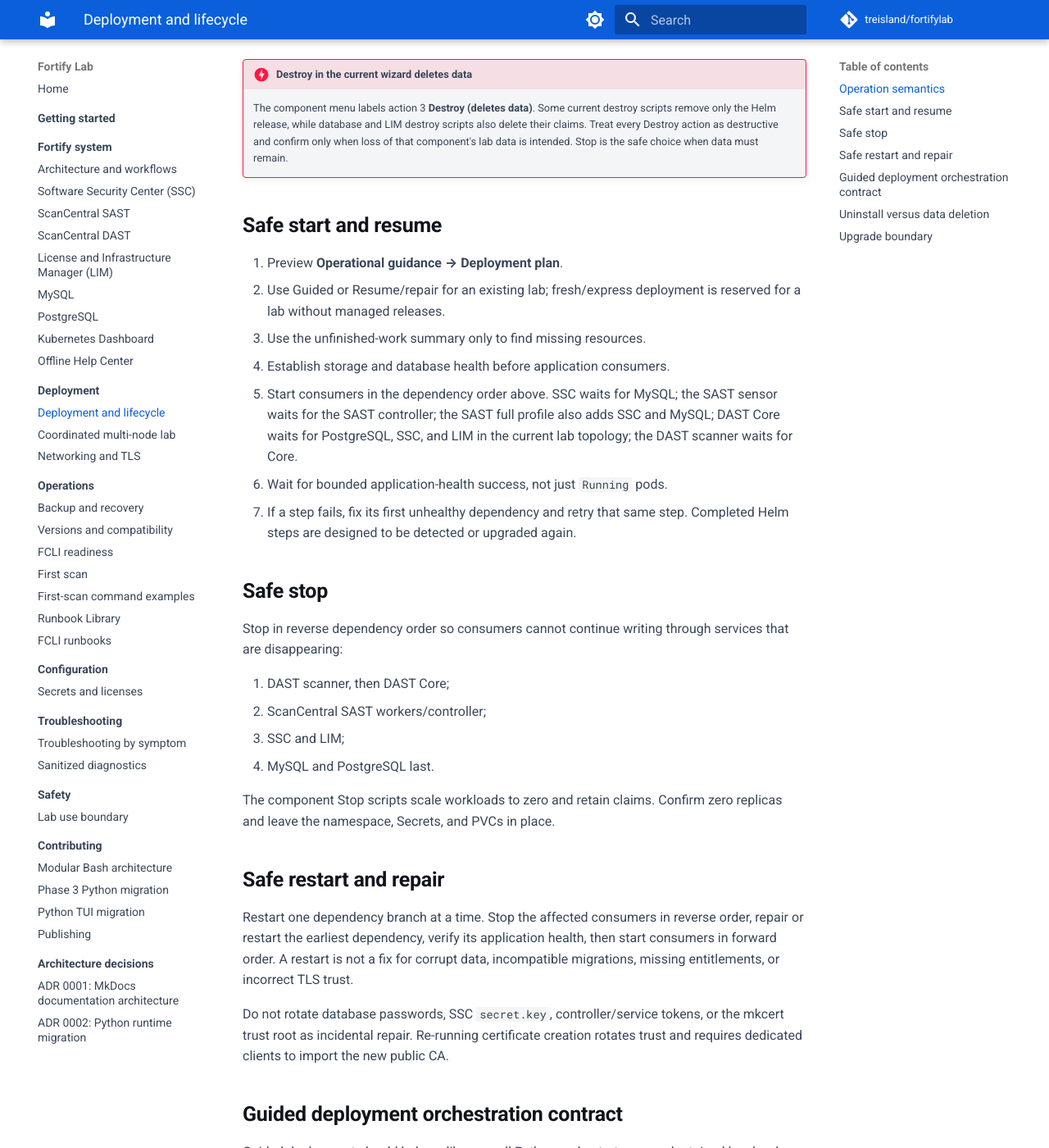
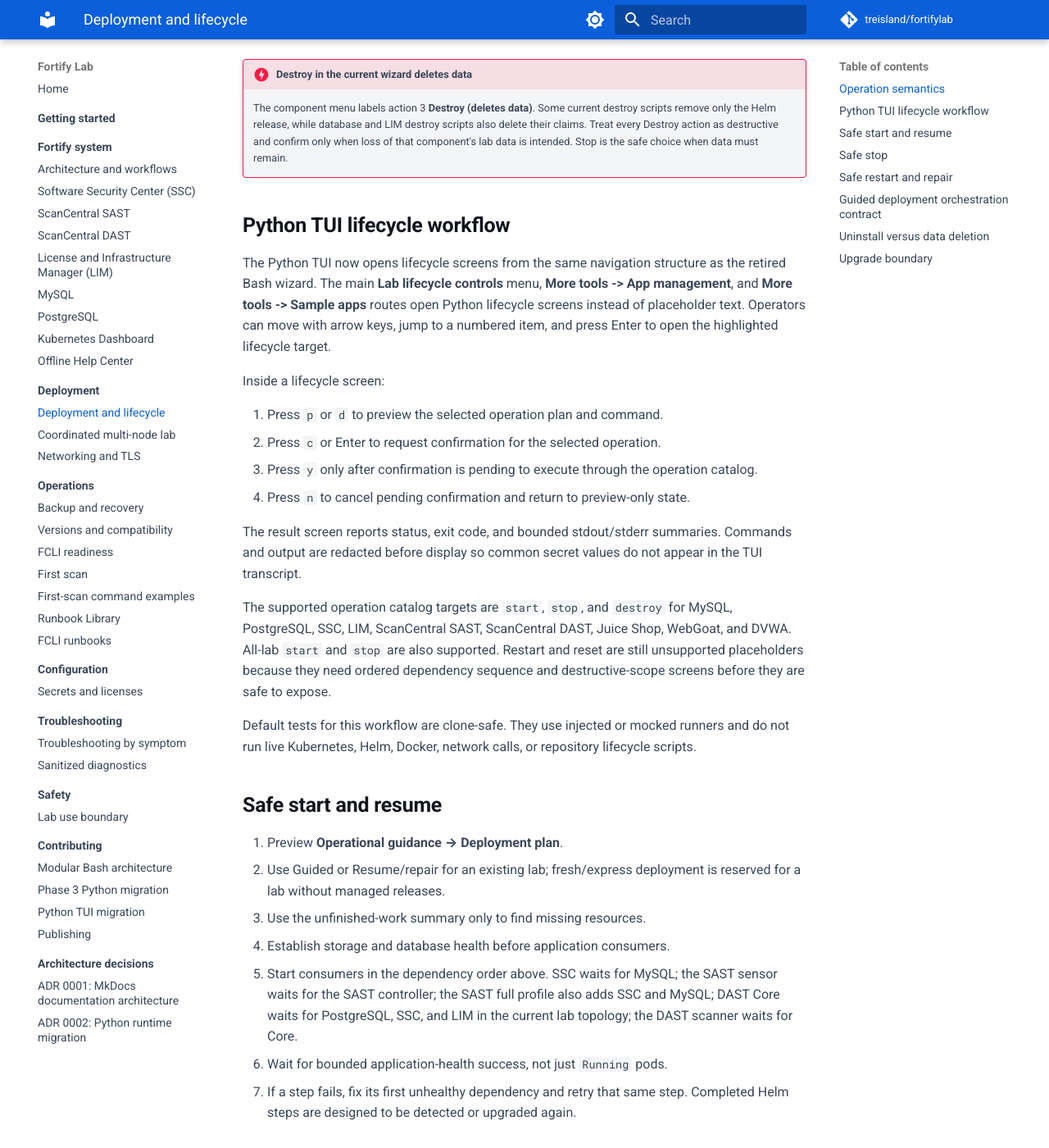
Before and after one commit to treisland/fortifylab, an MkDocs documentation site: the page built from docs/operations/deployment-and-lifecycle.md, in a window 1280 px wide and 1400 px high, scrolled down 1093 px. Shown: the whole window at 82% size. Built offline with MkDocs 1.6.1 and Material for MkDocs 9.7.7, drawn with Linux system fonts in a browser that asks for light colours; comment, search, counter and statistics services are not loaded.

Commit message:
docs: document M9.4 lifecycle TUI workflow

```diff
--- a/docs/operations/deployment-and-lifecycle.md
+++ b/docs/operations/deployment-and-lifecycle.md
@@ -38,6 +38,36 @@
     destroy scripts also delete their claims. Treat every Destroy action as
     destructive and confirm only when loss of that component's lab data is
     intended. Stop is the safe choice when data must remain.
+
+## Python TUI lifecycle workflow
+
+The Python TUI now opens lifecycle screens from the same navigation structure as
+the retired Bash wizard. The main **Lab lifecycle controls** menu, **More tools ->
+App management**, and **More tools -> Sample apps** routes open Python lifecycle
+screens instead of placeholder text. Operators can move with arrow keys, jump to
+a numbered item, and press Enter to open the highlighted lifecycle target.
+
+Inside a lifecycle screen:
+
+1. Press `p` or `d` to preview the selected operation plan and command.
+2. Press `c` or Enter to request confirmation for the selected operation.
+3. Press `y` only after confirmation is pending to execute through the operation
+   catalog.
+4. Press `n` to cancel pending confirmation and return to preview-only state.
+
+The result screen reports status, exit code, and bounded stdout/stderr summaries.
+Commands and output are redacted before display so common secret values do not
+appear in the TUI transcript.
+
+The supported operation catalog targets are `start`, `stop`, and `destroy` for
+MySQL, PostgreSQL, SSC, LIM, ScanCentral SAST, ScanCentral DAST, Juice Shop,
+WebGoat, and DVWA. All-lab `start` and `stop` are also supported. Restart and
+reset are still unsupported placeholders because they need ordered dependency
+sequence and destructive-scope screens before they are safe to expose.
+
+Default tests for this workflow are clone-safe. They use injected or mocked
+runners and do not run live Kubernetes, Helm, Docker, network calls, or
+repository lifecycle scripts.
 
 ## Safe start and resume
 
```
Also changed, not shown: docs/development/python-tui-migration.md (+19 -0 lines).
